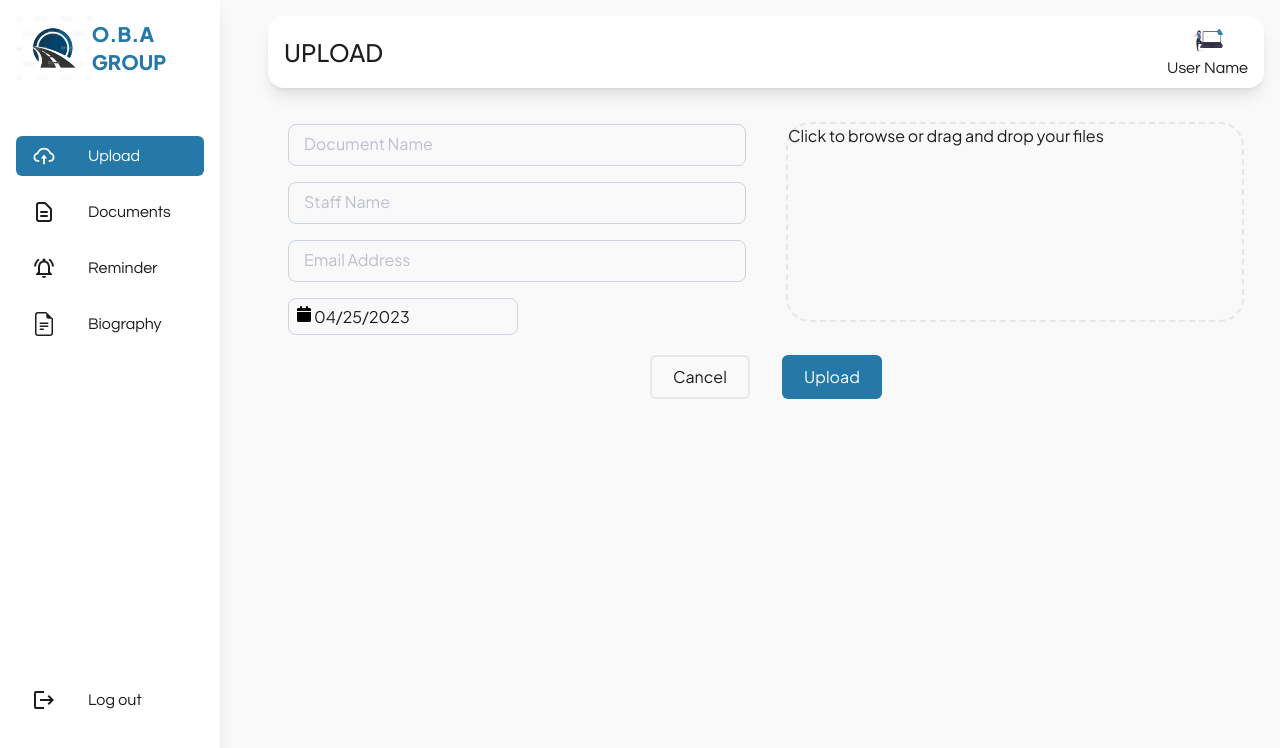
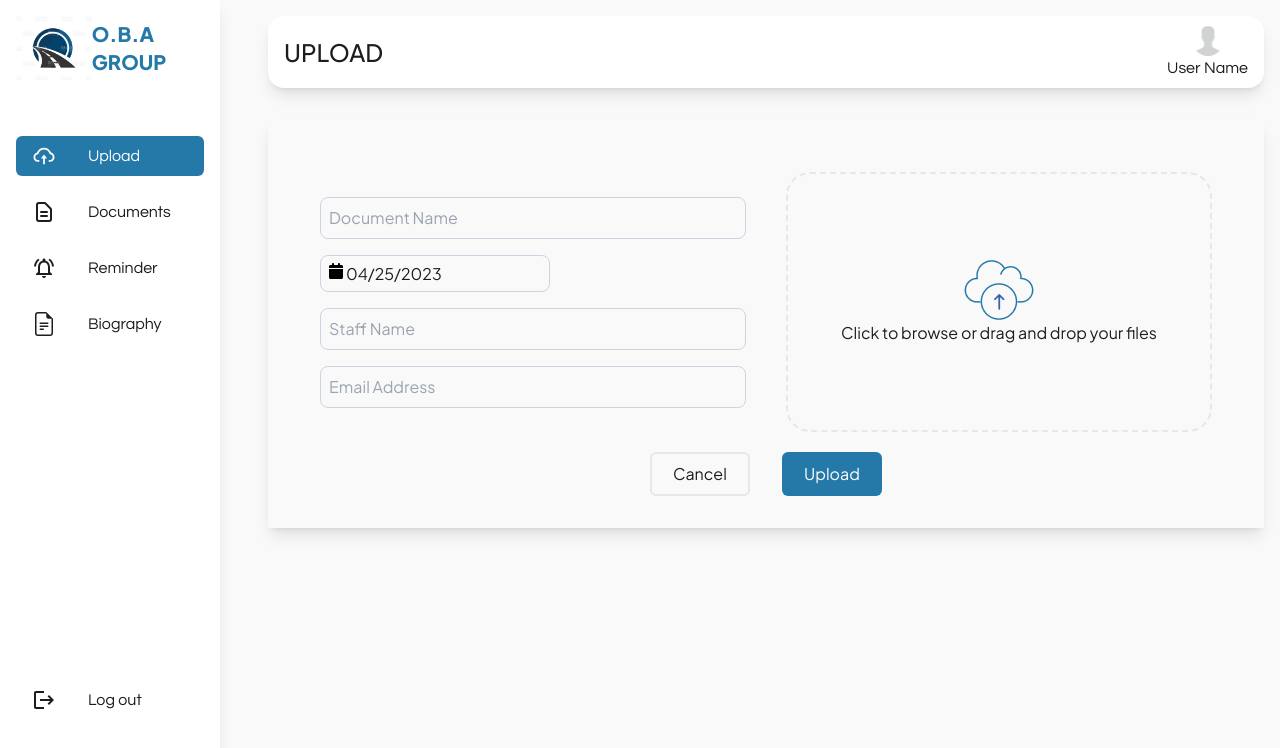
Before and after one commit to Mayorhack/uploader, a Next.js app: page /dashboard/upload in a window 1280 px wide. Shown: the top 748 px of the page. Built offline with nearby package versions, Linux system fonts and the light colour scheme.

Commit message:
dashboard nav updated

```diff
--- a/src/components/forms/FormInput.jsx
+++ b/src/components/forms/FormInput.jsx
@@ -1,12 +1,12 @@
 const FormInput = ({ label, type, value, name, onChange }) => {
   return (
-    <div className="relative  group min-w-xs my-4 z-10">
+    <div className="relative  group min-w-xs my-4">
       <label
         htmlFor=""
-        className={`absolute left-3  group-focus-within:translate-y-[-60%]
+        className={`absolute left-3 top-0 group-focus-within:translate-y-[-50%]
         group-focus-within:text-highlight transition-transform
         group-focus-within:z-20
-        group-focus-within:scale-90 pl-1 pt-2  pr-2 duration-300 text-[#BDC0CC] -z-10 ${
+        group-focus-within:scale-90   duration-300 text-[#BDC0CC] -z-10 ${
           value ? "translate-y-[-60%] text-highlight z-20 scale-90 " : ""
         }`}
       >
@@ -17,11 +17,12 @@ const FormInput = ({ label, type, value, name, onChange }) => {
         type={type}
         value={value}
         name={name}
-        className="border-[1px] border-slate-300 rounded-lg w-full p-2 outline-highlight hover:border-slate-800 bg-transparent"
+        className="border-[1px] border-slate-300 rounded-lg w-full p-2 outline-highlight hover:border-slate-800 bg-transparent focus:border-highlight focus:outline-none"
         onChange={onChange}
+        placeholder={label}
       />
       <div
-        className={` absolute left-3 top-0  h-[2px] z-10 group-focus-within:bg-white ${
+        className={` absolute left-3 top-0  h-[2px] z-10 group-focus-within:bg-white  ${
           value ? "bg-white" : ""
         } `}
       >
--- a/src/layout/DashboardNavbar.jsx
+++ b/src/layout/DashboardNavbar.jsx
@@ -1,20 +1,48 @@
 import Image from "next/image";
 import { useRouter } from "next/router";
-import loginman from "@/assets/login_man.svg";
+import loginman from "@/assets/avatar.png";
+import Link from "next/link";
+import { useState } from "react";
+import { FaUser } from "react-icons/fa";
+import { AiFillSetting } from "react-icons/ai";
+import { HiOutlineLogout } from "react-icons/hi";
 const DashboardNavbar = () => {
+  const [menu, setMenu] = useState(false);
   const router = useRouter();
   return (
     <div className="flex justify-between w-full bg-white shadow-lg px-4 py-2 rounded-2xl items-center">
       <h2 className="uppercase text-2xl font-medium">
         {router.pathname.split("/")[2]}
       </h2>
-      <div className="flex flex-col items-center">
+      <div className="flex flex-col items-center relative ">
         <Image
           src={loginman}
           alt="profile photo"
-          className="rounded-full w-8 h-8"
+          className="rounded-full w-8 h-8 cursor-pointer"
+          onClick={() => {
+            setMenu((prev) => !prev);
+          }}
         />
         <p>User Name</p>
+        <div
+          className={`absolute translate-y-[-100%] bg-slate-50 shadow-md  transition-all duration-1000 ${
+            menu ? "translate-y-[50%] opacity-100" : "opacity-0"
+          }`}
+        >
+          <ul>
+            <li className="flex items-center gap-5 hover:bg-slate-300 px-4 py-2">
+              <FaUser />
+              <Link href={"/profile"}>Profile</Link>
+            </li>
+            <li className="flex items-center gap-5 hover:bg-slate-300 px-4  py-2">
+              <AiFillSetting />
+              Settings
+            </li>
+            <li className="flex items-center gap-5 hover:bg-slate-300 px-4 py-2 text-red-500 mt-2">
+              <HiOutlineLogout /> Log out
+            </li>
+          </ul>
+        </div>
       </div>
     </div>
   );
--- a/src/layout/Layout.jsx
+++ b/src/layout/Layout.jsx
@@ -2,6 +2,7 @@ import { useRouter } from "next/router";
 import { Plus_Jakarta_Sans, Questrial } from "next/font/google";
 import Navbar from "./Navbar";
 import DashboardLayout from "./DashboardLayout";
+import Head from "next/head";
 
 const plus_jakarta_sans = Plus_Jakarta_Sans({
   subsets: ["latin"],
@@ -18,6 +19,9 @@ const Layout = ({ children }) => {
     <div
       className={`${plus_jakarta_sans.variable} ${questrial.variable} font-plus text-textColor`}
     >
+      <Head>
+        <title>{router.pathname.replaceAll("/", " ")}</title>
+      </Head>
       {router.pathname === "/login" || router.pathname === "/signup" ? (
         <>
           <Navbar />
--- a/src/pages/_document.js
+++ b/src/pages/_document.js
@@ -1,4 +1,4 @@
-import { Html, Head, Main, NextScript } from 'next/document'
+import { Html, Head, Main, NextScript } from "next/document";
 
 export default function Document() {
   return (
@@ -9,5 +9,5 @@ export default function Document() {
         <NextScript />
       </body>
     </Html>
-  )
+  );
 }
--- a/src/pages/dashboard/upload.jsx
+++ b/src/pages/dashboard/upload.jsx
@@ -1,20 +1,22 @@
 import Button from "@/components/Button";
 import FormInput from "@/components/forms/FormInput";
 import MyDatePicker from "@/components/forms/MyDatePicker";
+import uploadIcon from "@/assets/Upload icon.png";
+import Image from "next/image";
 
 const Upload = () => {
   return (
-    <div>
+    <div className="shadow-lg p-8 mt-8">
       <form action="" className="flex flex-col md:flex-row items-center">
         <div className="w-full p-5">
           <FormInput label={"Document Name"} />
-
+          <MyDatePicker />
           <FormInput label={"Staff Name"} />
           <FormInput label={"Email Address"} />
-          <MyDatePicker />
         </div>
-        <div className="w-full p-5">
-          <div className="border-2 border-dashed rounded-3xl min-h-[200px]">
+        <div className="w-full p-5 ">
+          <div className="border-2 border-dashed rounded-3xl min-h-[260px] flex justify-center items-center flex-col">
+            <Image src={uploadIcon} alt="upload icon" />
             Click to browse or drag and drop your files
           </div>
         </div>
```
Also changed, not shown: src/assets/Upload icon.png (added), src/assets/avatar.png (added).
